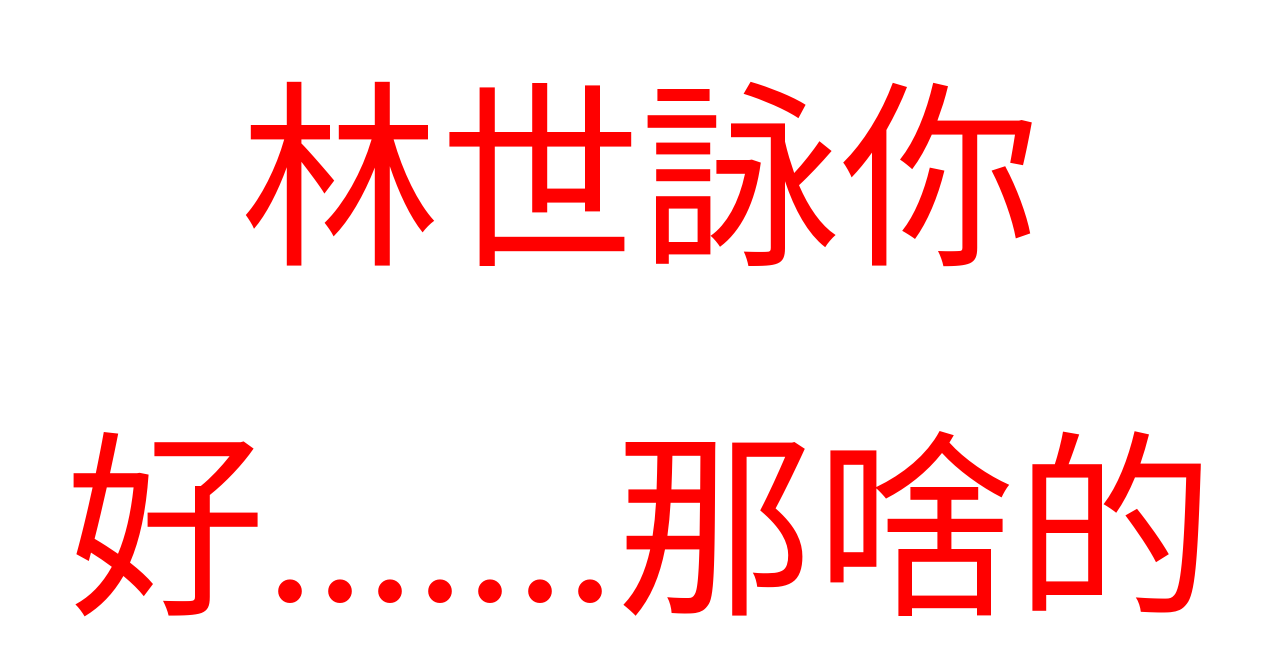
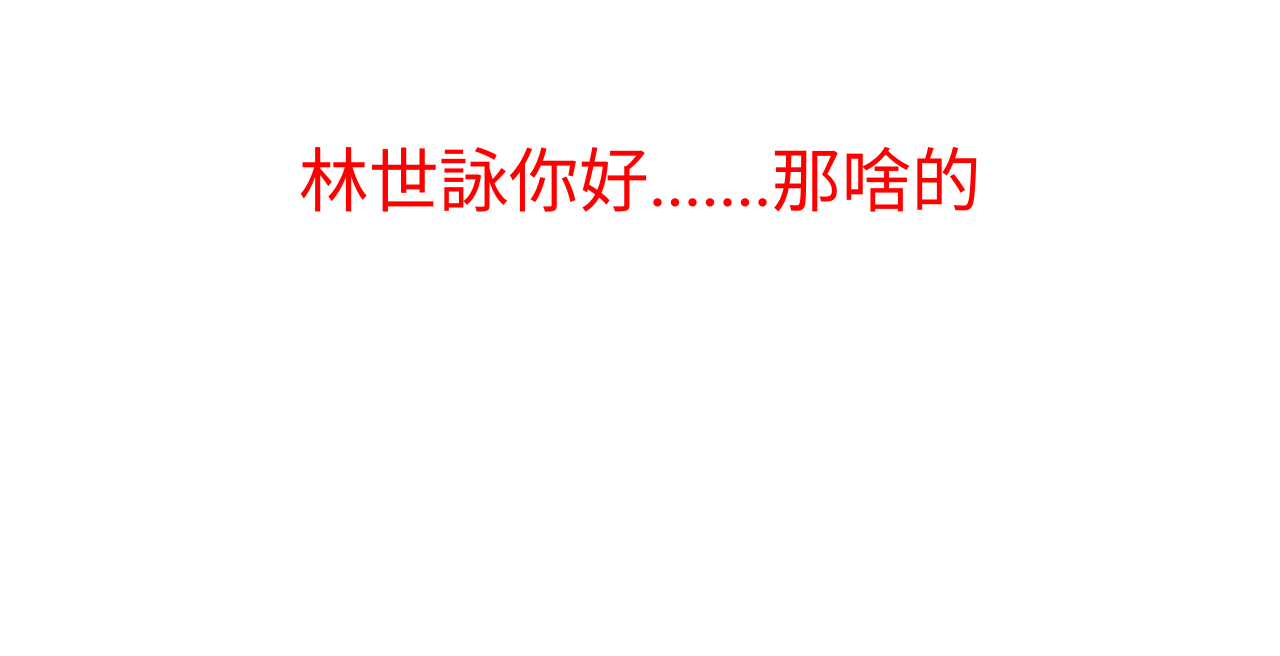
Before and after one commit to juzi520/juzi520.github.io, a plain HTML site: page index.html in a window 1280 px wide. Drawn offline with Linux system fonts and the light colour scheme.

Commit message:
Update index.html

```diff
--- a/index.html
+++ b/index.html
@@ -4,7 +4,7 @@
 <meta charset="utf-8">
 
 <style type="text/css">
-.a{ font-size: 200px; font-family: "MicroSoft YaHei"; text-align: center; line-height: 350px; color: red;}
+.a{ font-size: 70px; font-family: "MicroSoft YaHei"; text-align: center; line-height: 350px; color: red;}
 </style>
 </head>
 
```
